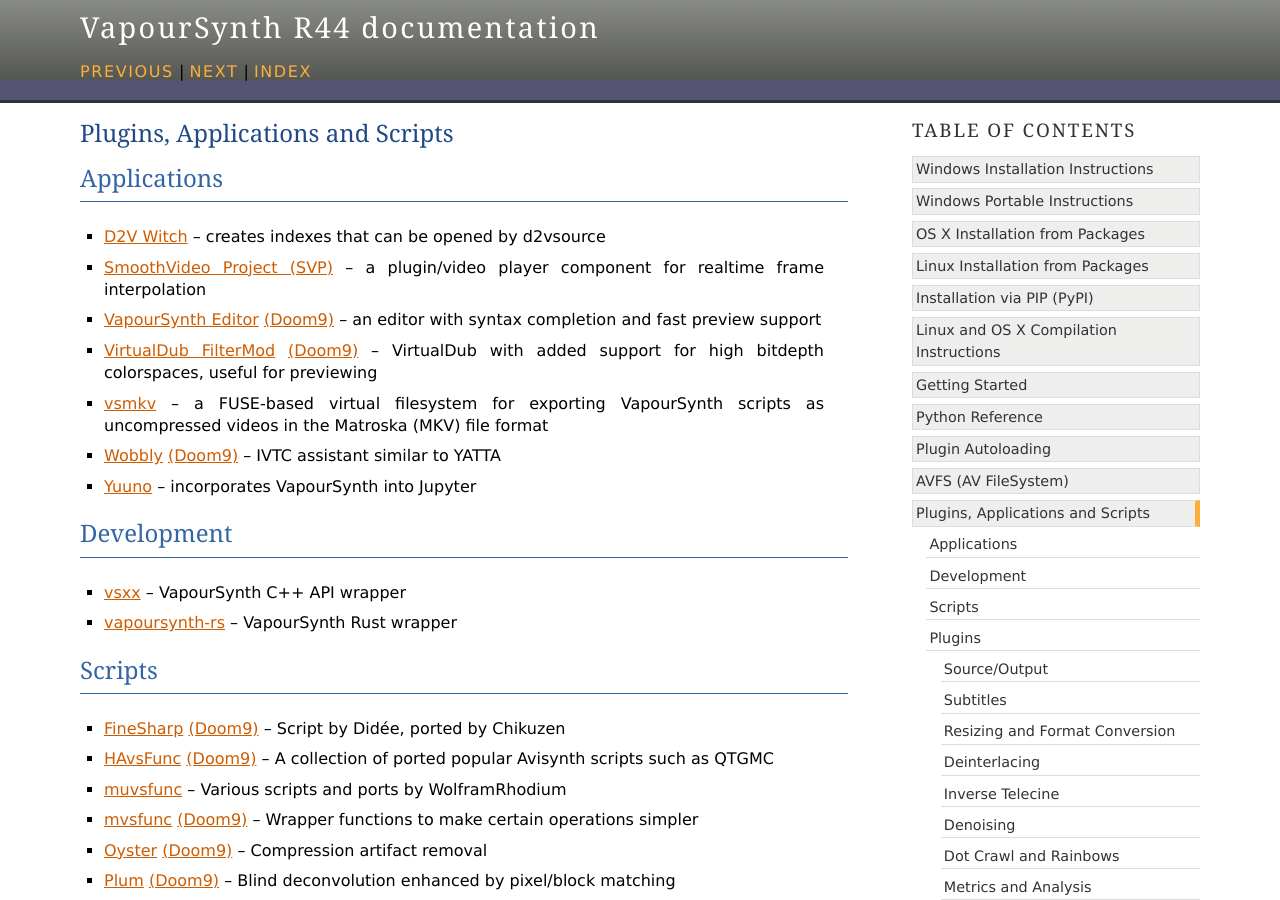
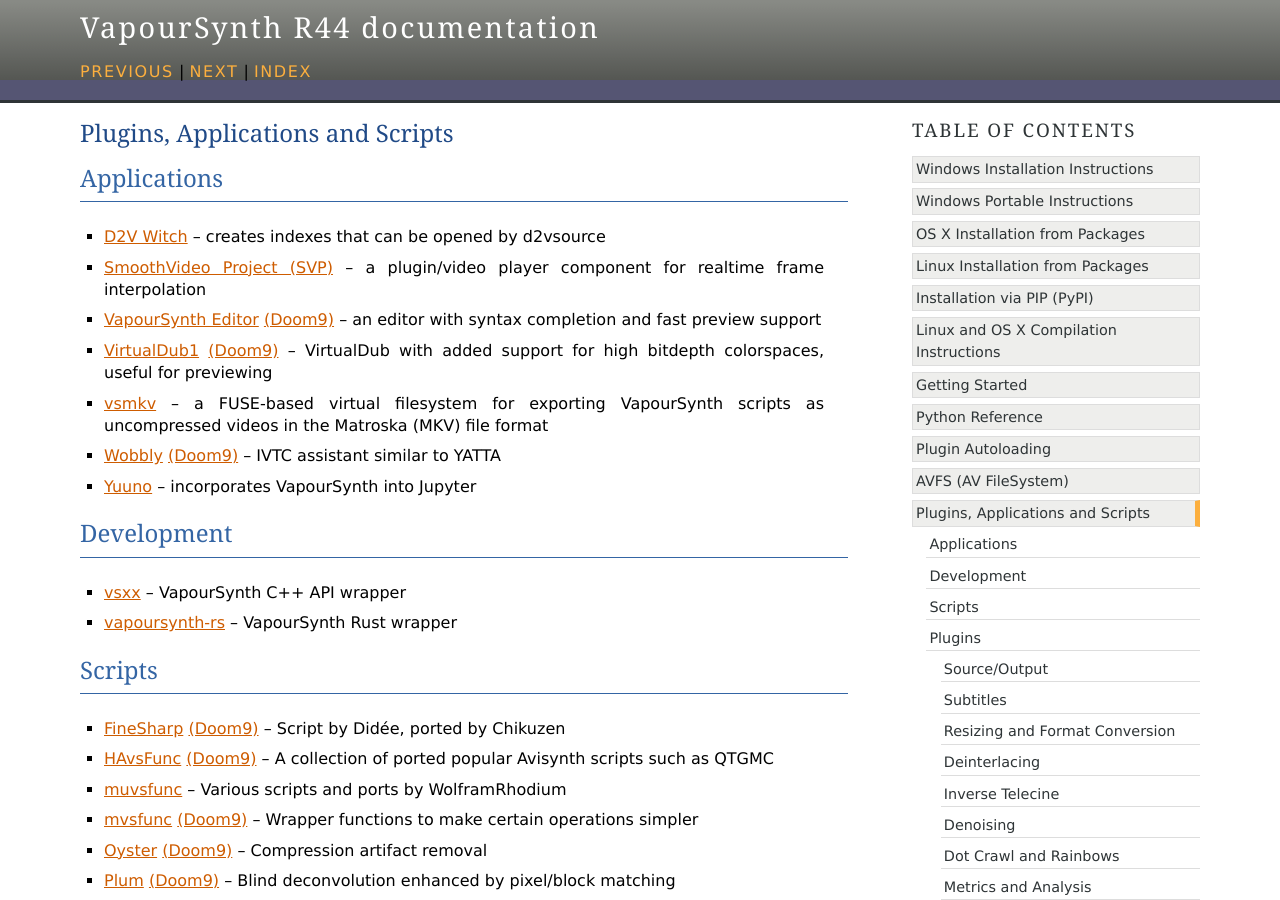
Before and after one commit to vapoursynth/vapoursynth, a Sphinx documentation site: the page built from doc/pluginlist.rst, in a window 1280 px wide and 900 px high. Built offline with Sphinx 7.4.7, drawn with Linux system fonts in a browser that asks for light colours; formulas are drawn with MathJax 3.

```diff
--- a/doc/pluginlist.rst
+++ b/doc/pluginlist.rst
@@ -6,7 +6,7 @@
 * `D2V Witch <https://github.com/dubhater/D2VWitch>`_ -- creates indexes that can be opened by d2vsource
 * `SmoothVideo Project (SVP) <https://www.svp-team.com/wiki/Main_Page>`_ -- a plugin/video player component for realtime frame interpolation
 * `VapourSynth Editor <https://bitbucket.org/mystery_keeper/vapoursynth-editor>`_ `(Doom9) <https://forum.doom9.org/showthread.php?t=170965>`__ -- an editor with syntax completion and fast preview support
-* `VirtualDub FilterMod <https://sourceforge.net/projects/vdfiltermod/>`_ `(Doom9) <https://forum.doom9.org/showthread.php?t=172021>`__ -- VirtualDub with added support for high bitdepth colorspaces, useful for previewing
+* `VirtualDub1 <https://sourceforge.net/projects/vdfiltermod/>`_ `(Doom9) <https://forum.doom9.org/showthread.php?t=172021>`__ -- VirtualDub with added support for high bitdepth colorspaces, useful for previewing
 * `vsmkv <https://github.com/fluxamp/vsmkv>`_ -- a FUSE-based virtual filesystem for exporting VapourSynth scripts as uncompressed videos in the Matroska (MKV) file format
 * `Wobbly <https://github.com/dubhater/Wobbly>`_ `(Doom9) <https://forum.doom9.org/showthread.php?t=172496>`__ -- IVTC assistant similar to YATTA
 * `Yuuno <https://yuuno.encode.moe/>`_ -- incorporates VapourSynth into Jupyter
```
Also changed, not shown: 1 other file.
